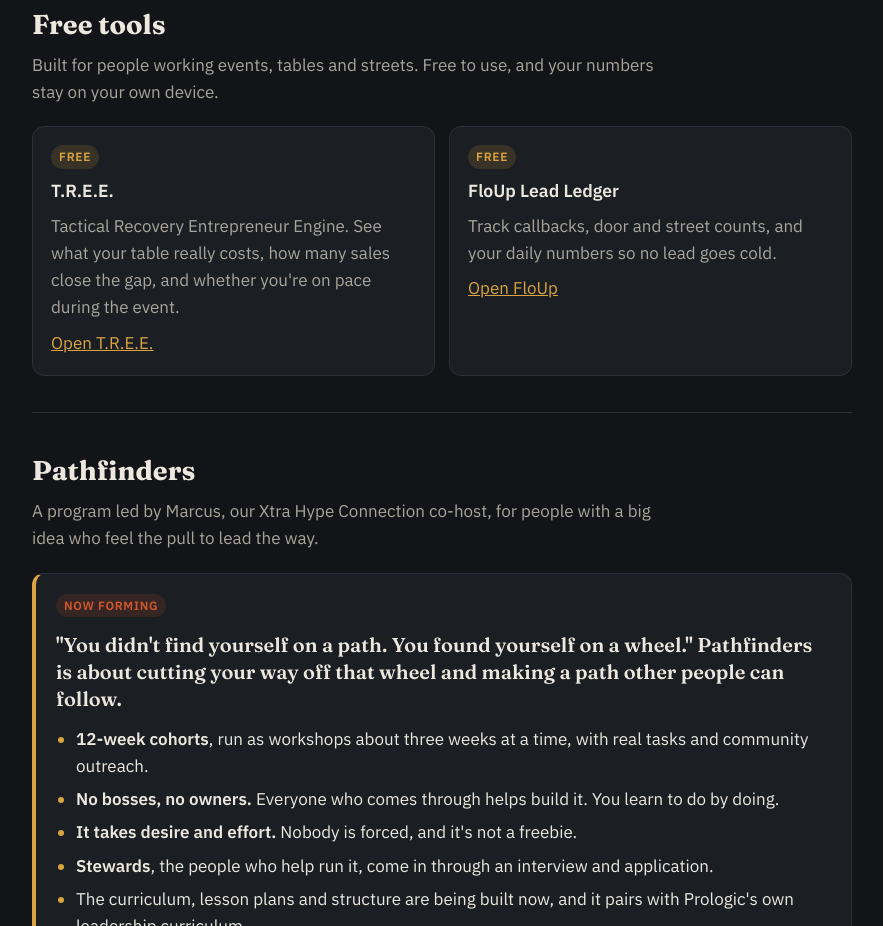
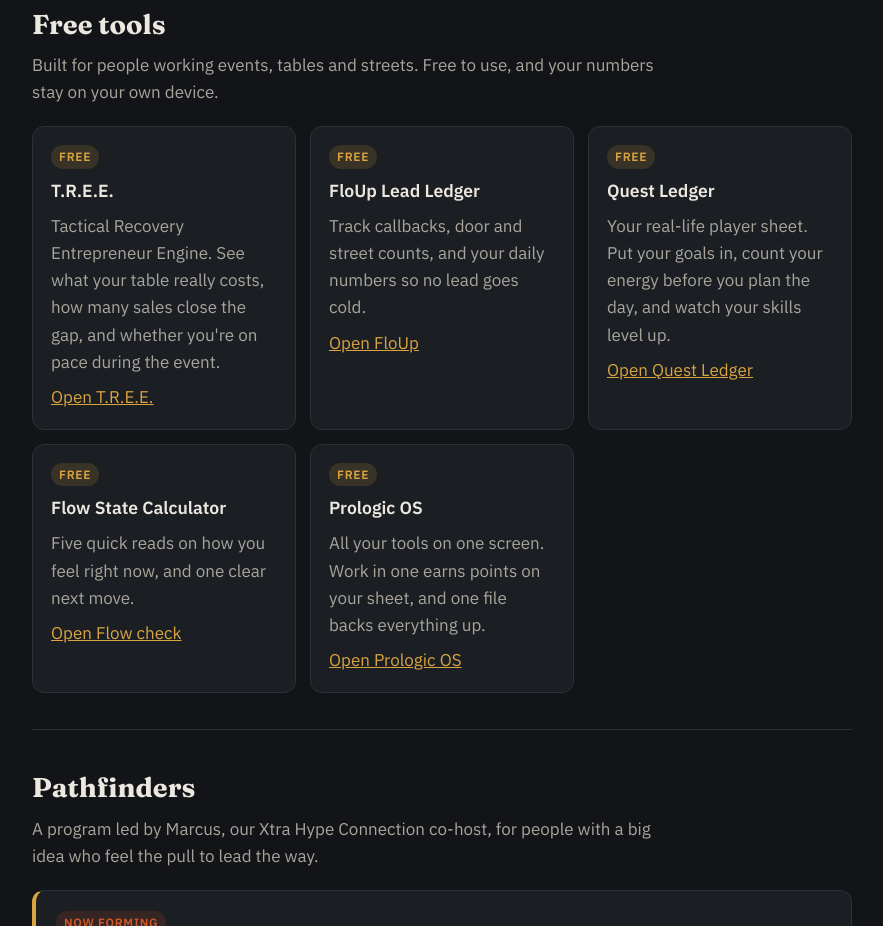
Before and after one commit to Flofokuz/prologic-site, a plain HTML site: page index.html in a window 1280 px wide. Shown: the part 1397-2323 px from the top of the page, without its empty margins (198-1081 px from the left). Drawn offline with Linux system fonts and the light colour scheme.

Commit message:
Add Quest Ledger, Flow State Calculator and Prologic OS to Free tools
Three new cards in the home page Free tools section.

Co-Authored-By: Claude Fable 5.2 <noreply@anthropic.com>
Claude-Session: https://claude.ai/code/session_01SdDMzMZxQhMegeXEgCU3eA

```diff
--- a/index.html
+++ b/index.html
@@ -144,6 +144,24 @@ footer{padding:28px 0 40px;color:var(--muted);font-size:.9rem;border-top:1px sol
         <h3>FloUp Lead Ledger</h3>
         <p>Track callbacks, door and street counts, and your daily numbers so no lead goes cold.</p>
         <a href="/floup/">Open FloUp</a>
+      </div>
+      <div class="card">
+        <span class="tag live">Free</span>
+        <h3>Quest Ledger</h3>
+        <p>Your real-life player sheet. Put your goals in, count your energy before you plan the day, and watch your skills level up.</p>
+        <a href="/quest/">Open Quest Ledger</a>
+      </div>
+      <div class="card">
+        <span class="tag live">Free</span>
+        <h3>Flow State Calculator</h3>
+        <p>Five quick reads on how you feel right now, and one clear next move.</p>
+        <a href="/flow/">Open Flow check</a>
+      </div>
+      <div class="card">
+        <span class="tag live">Free</span>
+        <h3>Prologic OS</h3>
+        <p>All your tools on one screen. Work in one earns points on your sheet, and one file backs everything up.</p>
+        <a href="/os/">Open Prologic OS</a>
       </div>
     </div>
   </section>
```
